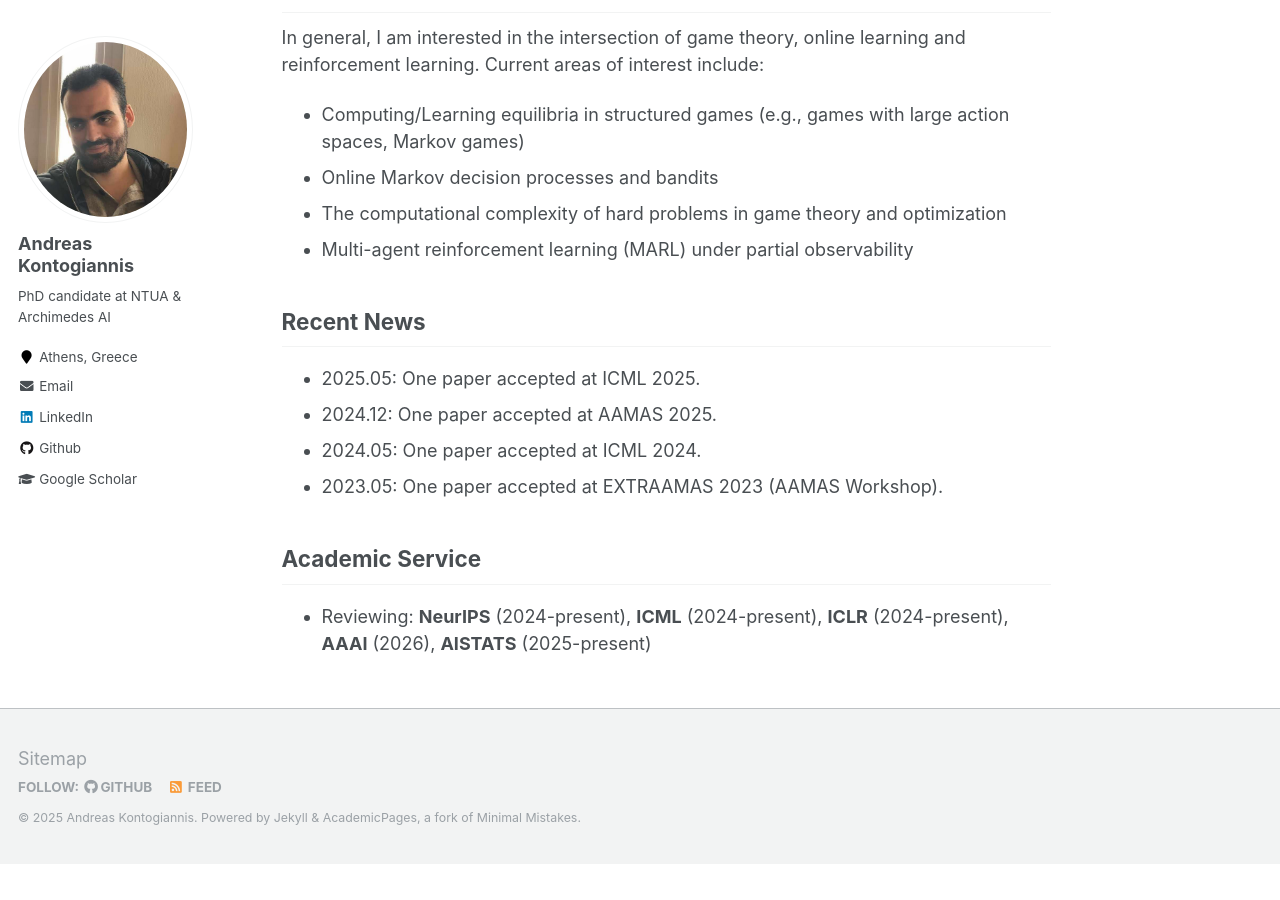
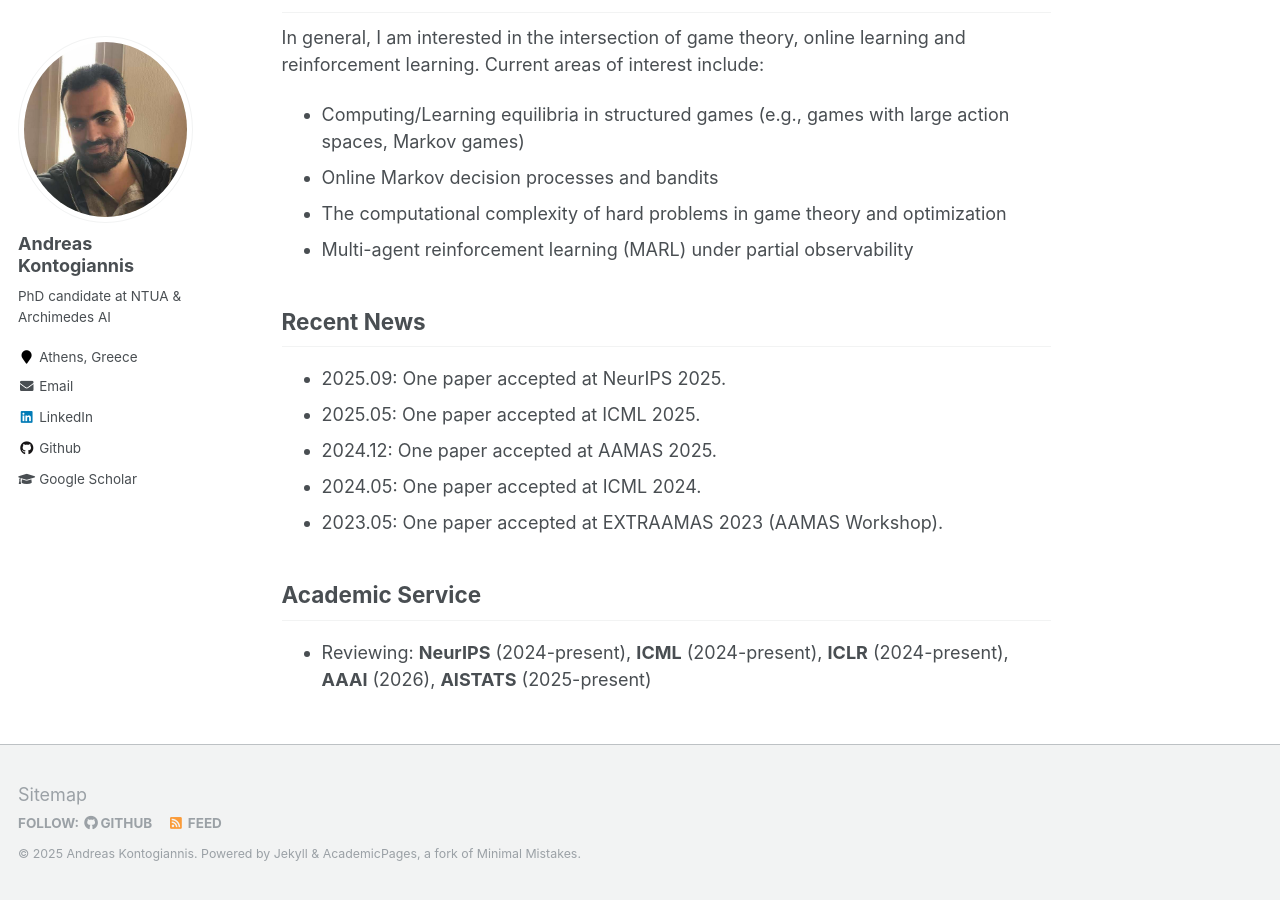
Before and after one commit to ddaedalus/ddaedalus.github.io, a Jekyll site: the page built from _pages/about.md, in a window 1280 px wide and 900 px high, scrolled down 670 px. Built offline with Jekyll 4.4.1, drawn with Linux system fonts in a browser that asks for light colours; before the commit the page ends 1534 px from its top, so only the background shows below that.

Commit message:
Update about.md

```diff
--- a/_pages/about.md
+++ b/_pages/about.md
@@ -23,6 +23,7 @@ In general, I am interested in the intersection of game theory, online learning
 * Multi-agent reinforcement learning (MARL) under partial observability
 
 ## Recent News
+- 2025.09: One paper accepted at NeurIPS 2025.
 - 2025.05: One paper accepted at ICML 2025.
 - 2024.12: One paper accepted at AAMAS 2025.
 - 2024.05: One paper accepted at ICML 2024.
```
